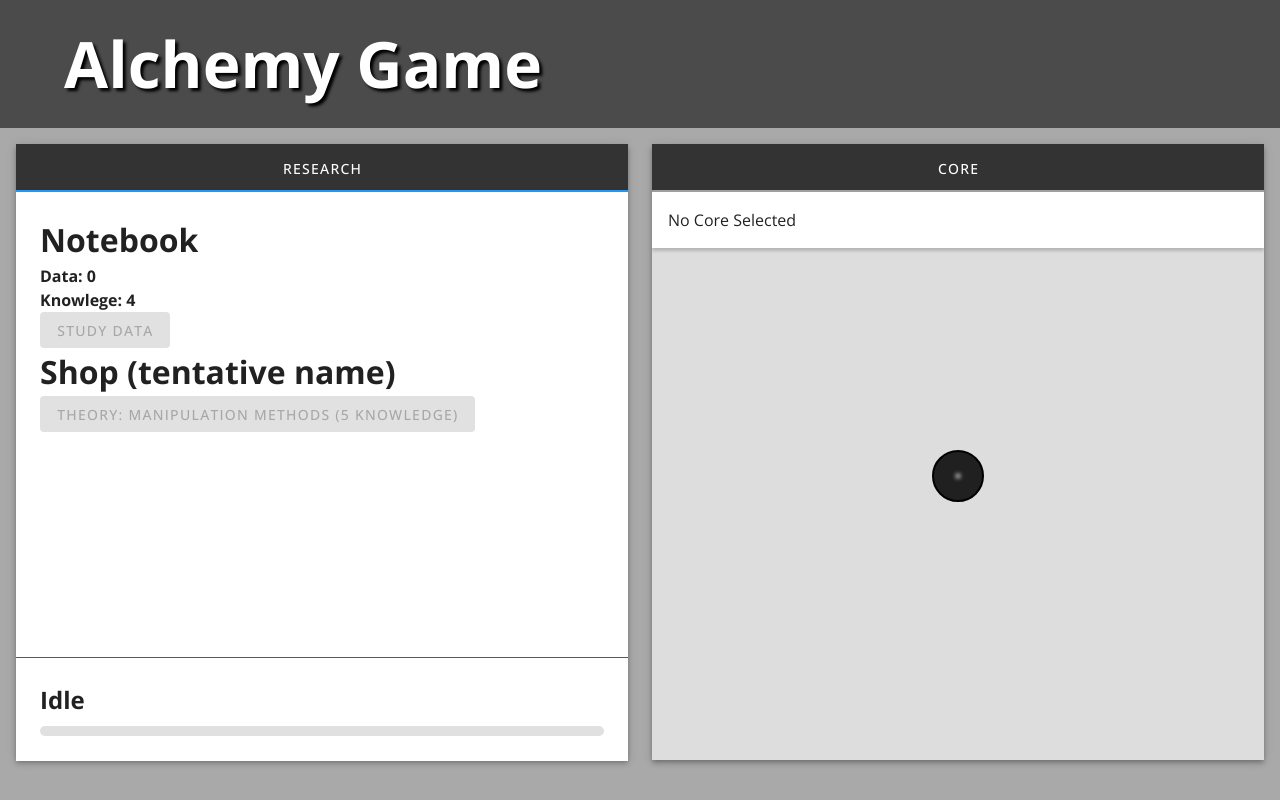
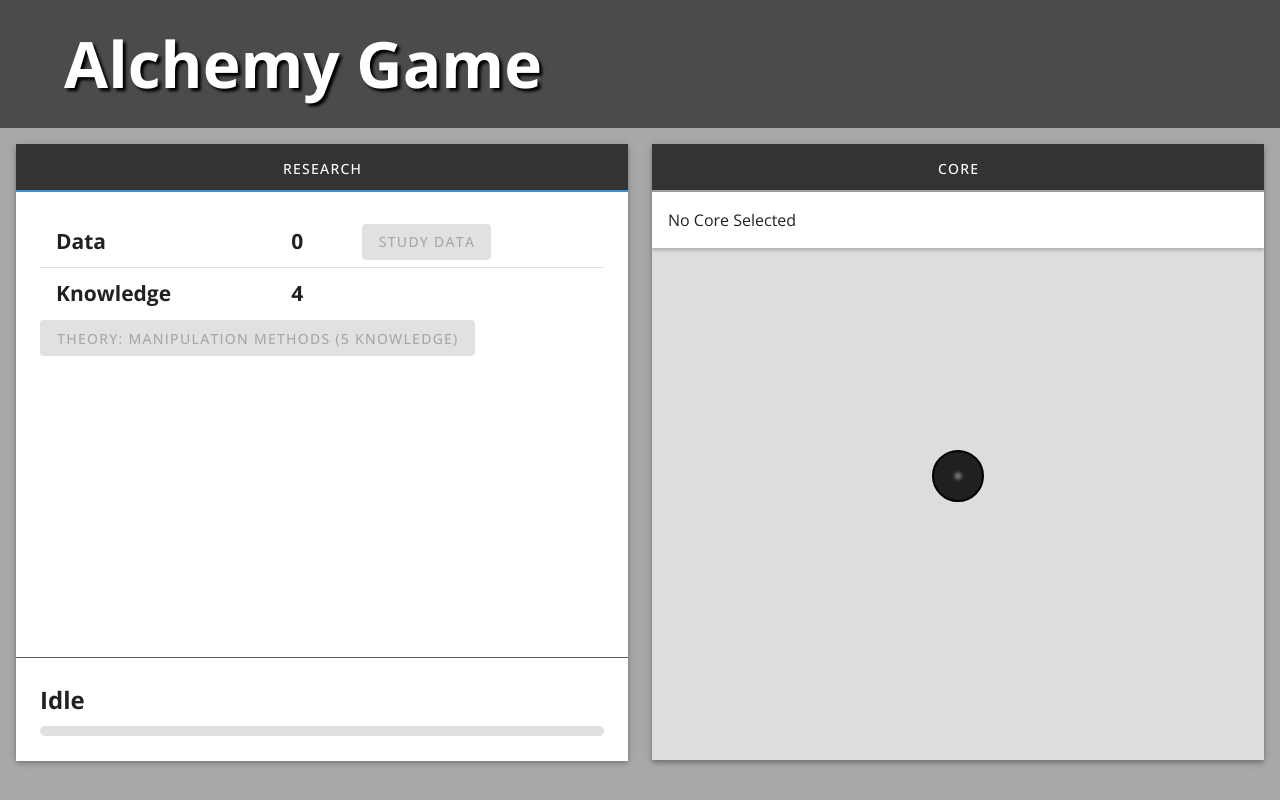
Before and after one commit to dylancdavis/alchemy-game, a Vue app: page / in a window 1280 px wide. Built offline with nearby package versions, Linux system fonts and the light colour scheme.

Commit message:
Format resources into table

```diff
--- a/src/components/ResearchTab.vue
+++ b/src/components/ResearchTab.vue
@@ -49,16 +49,28 @@ const onResearchManipulation = () => {
 
 <template>
   <v-window-item value="research">
+    <v-table>
+      <tbody>
+        <tr>
+          <td><h2>Data</h2></td>
+          <td>
+            <h2>{{ science.data }}</h2>
+          </td>
+          <td>
+            <v-btn @click="onStudyKnowledge" :disabled="disableStudyKnowledge"
+              >Study Data</v-btn
+            >
+          </td>
+        </tr>
+        <tr>
+          <td><h2>Knowledge</h2></td>
+          <td>
+            <h2>{{ science.knowledge }}</h2>
+          </td>
+        </tr>
+      </tbody>
+    </v-table>
     <div>
-      <h1>Notebook</h1>
-      <h4>Data: {{ science.data }}</h4>
-      <h4>Knowlege: {{ science.knowledge }}</h4>
-      <v-btn @click="onStudyKnowledge" :disabled="disableStudyKnowledge"
-        >Study Data</v-btn
-      >
-    </div>
-    <div>
-      <h1>Shop (tentative name)</h1>
       <v-btn
         v-if="!science.manipulation"
         @click="onResearchManipulation"
```
